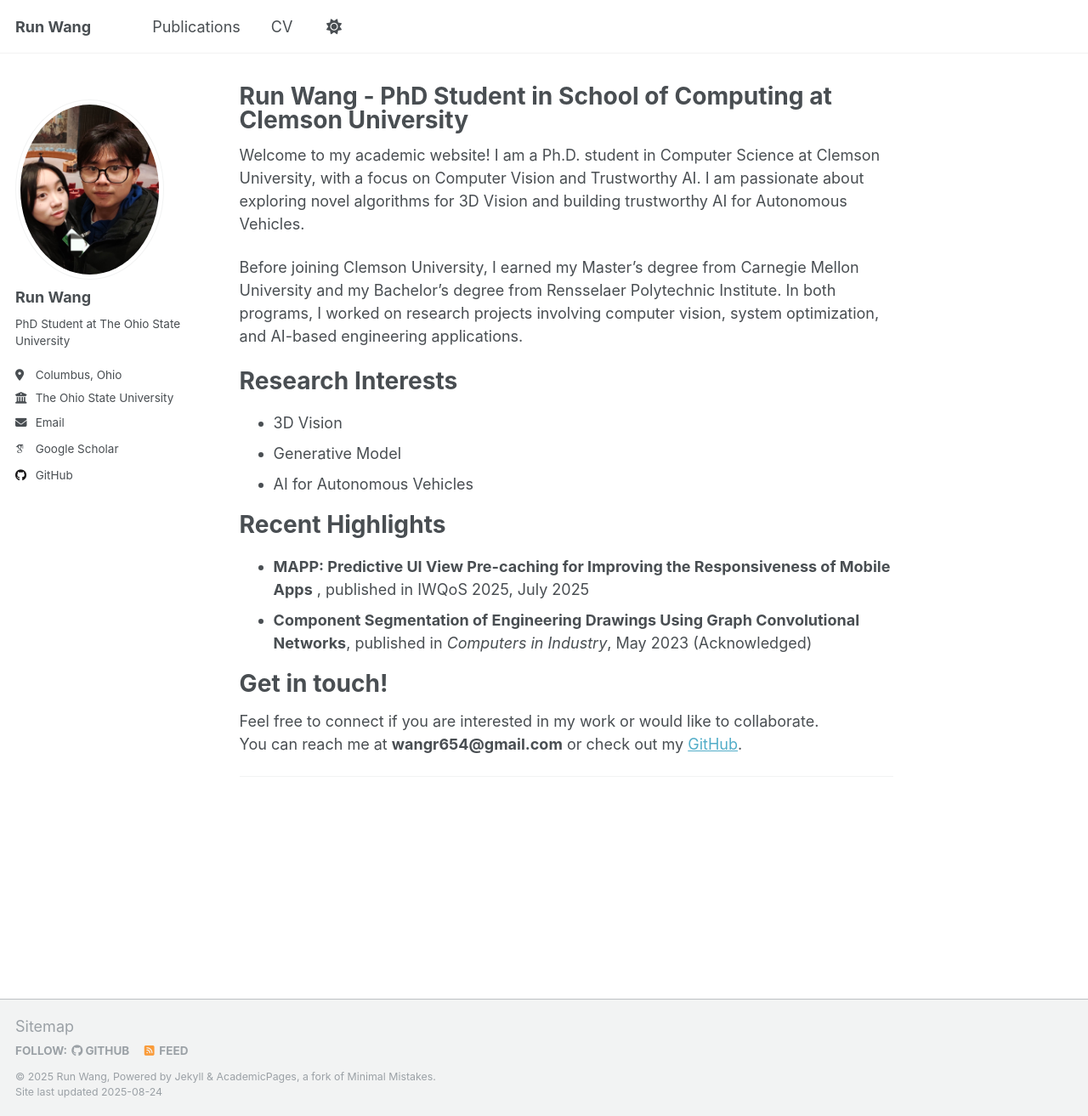
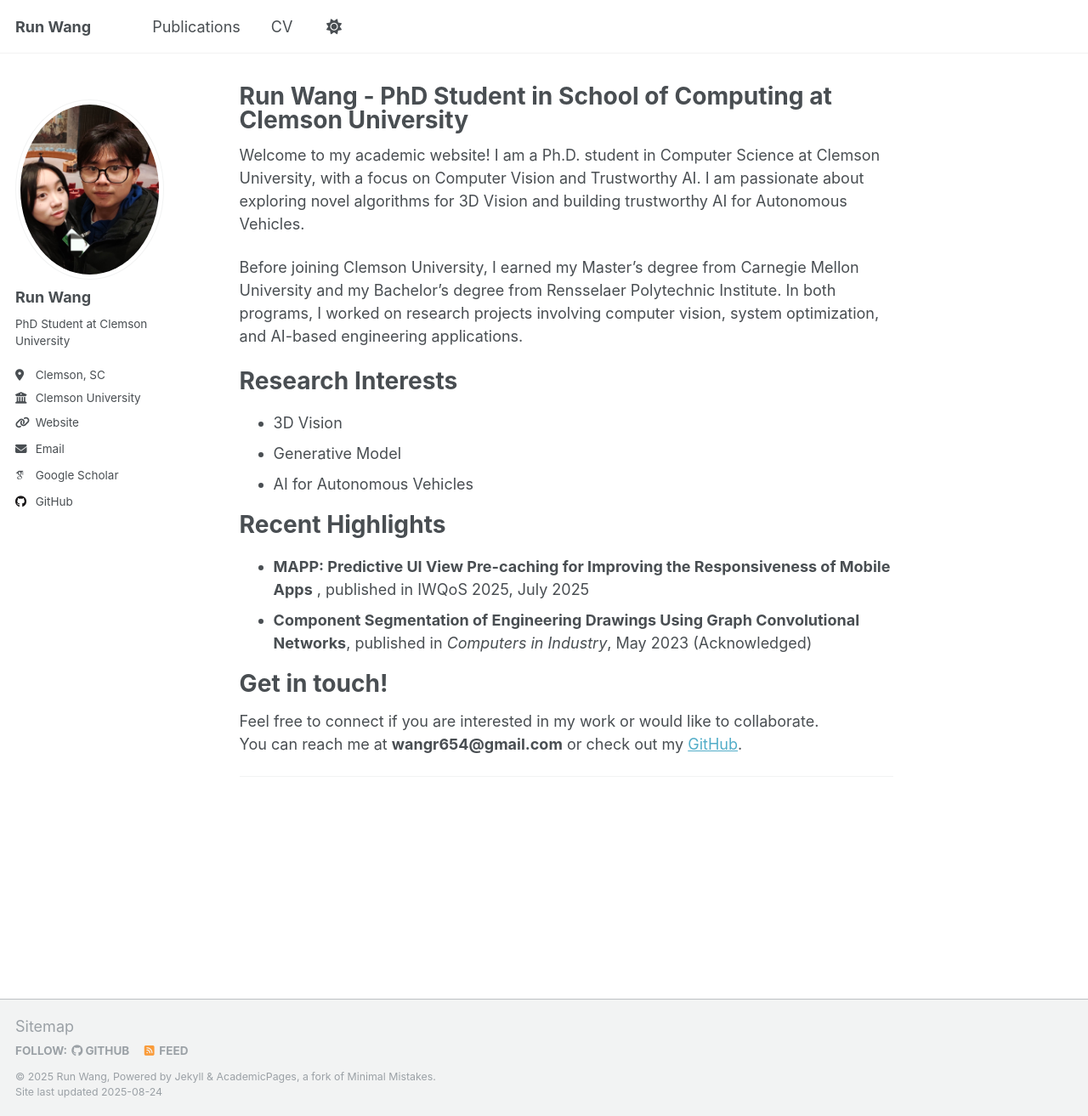
Before and after one commit to RunWang123/RunWang123.github.io, a Jekyll site: the page built from _pages/about.md, in a window 1280 px wide and 1313 px high. Shown: the whole window at 85% size. Built offline with Jekyll 4.4.1, drawn with Linux system fonts in a browser that asks for light colours; some web fonts are replaced.

Commit message:
Update personal information in _config.yml

```diff
--- a/_config.yml
+++ b/_config.yml
@@ -25,11 +25,11 @@ author:
   avatar           : "profile.jpg"
   name             : "Run Wang"
   pronouns         : # example: "she/her"
-  bio              : "PhD Student at The Ohio State University"
-  location         : "Columbus, Ohio"
-  employer         : "The Ohio State University"
-  uri              : # URL
-  email            : "wang.10067@buckeyemail.osu.edu"
+  bio              : "PhD Student at Clemson University"
+  location         : "Clemson, SC"
+  employer         : "Clemson University"
+  uri              : "https://runwang123.github.io/"
+  email            : "runw@clemson.edu"
 
   # Academic websites
   academia         : # URL
```
